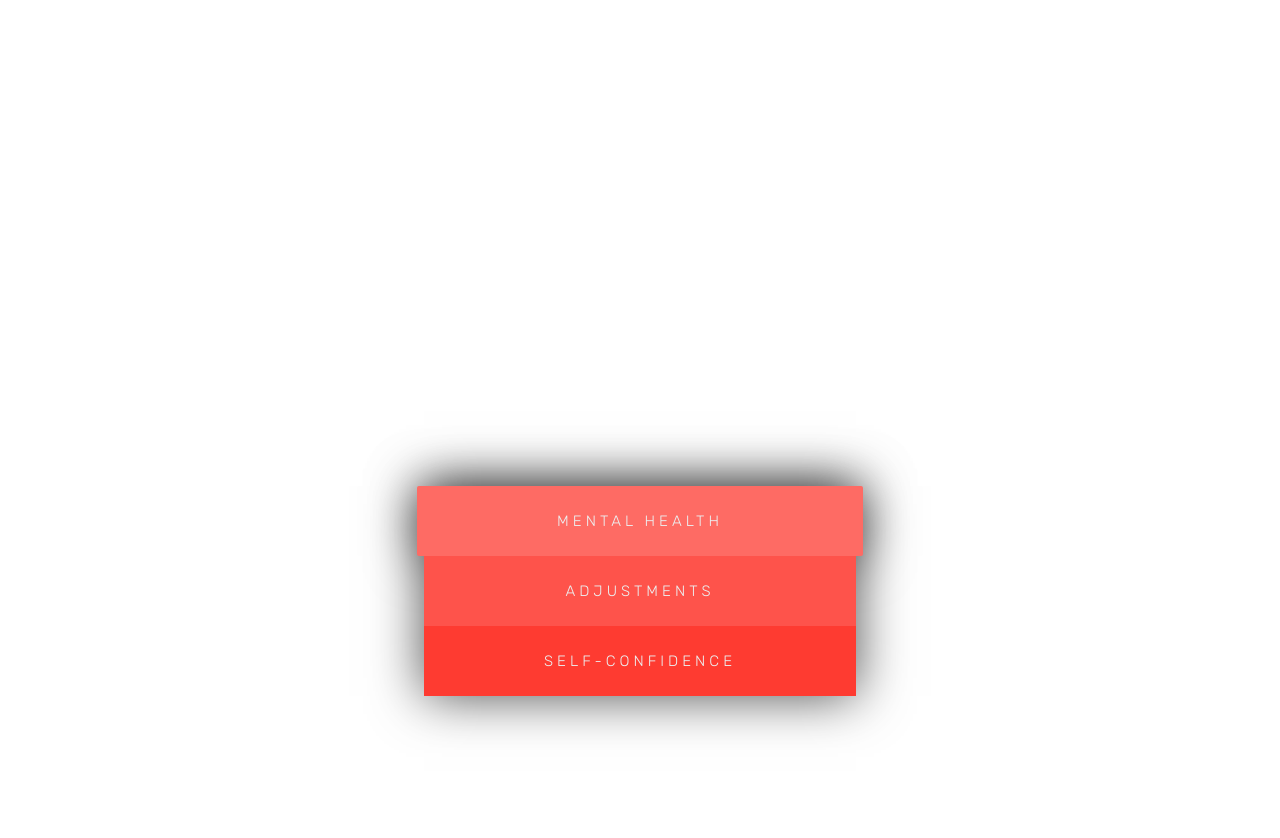
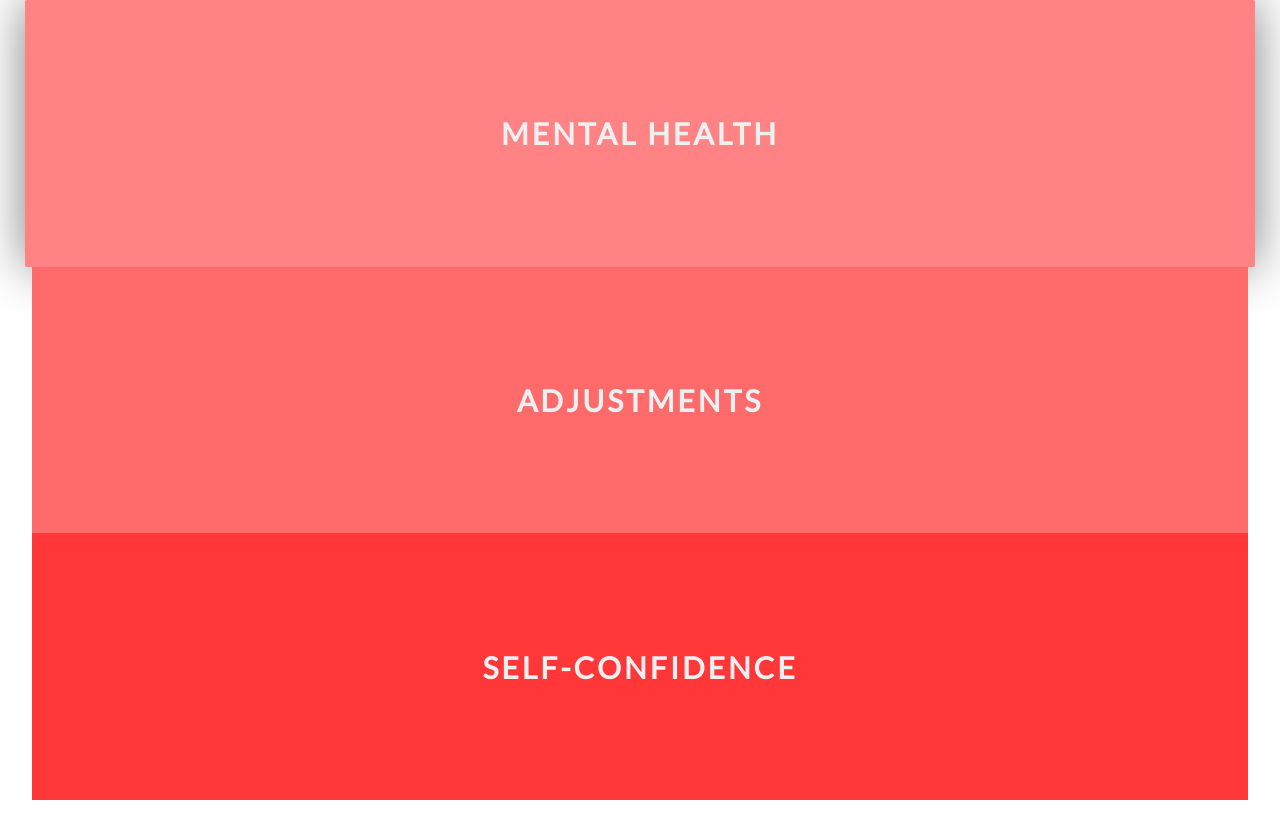
Before and after one commit to Lon19/team-19, a React (Create React App) app in the folder Frontend/: page / in a window 1280 px wide. Shown: the top 838 px of the page. After the commit the page ends 800 px from the top, so only its background shows below. Built offline with nearby package versions, Linux system fonts and the light colour scheme.

Commit message:
Implemented height and width adjustability of buttons/menu.

```diff
--- a/Frontend/src/App.scss
+++ b/Frontend/src/App.scss
@@ -1,15 +1,16 @@
-@import url('https://fonts.googleapis.com/css?family=Rubik:300');
+@import url('https://fonts.googleapis.com/css?family=Lato&display=swap');
 $bg: #34495e;
-$primarycolor: #FE6B64;
+$primarycolor: #FF8384;
 $white: #ecf0f1;
 $font: 'Rubik';
 
 html, body {
   background: white;
   min-height: 100vh;
-  font-family: $font, sans-serif;
-  padding: 100px;
-  margin: 100px;
+  font-family: 'Lato', sans-serif;
+  font-weight: bolder;
+  padding: 0px;
+  margin: 0px;
 }
 
 .App {
@@ -40,17 +41,19 @@ html, body {
 }
 
 .menu-container {
-  box-shadow: 0 0px 50px hsla(0, 0, 0, 0.7);
+  box-shadow: 0 0px 50px hsla(0, 0, 0, 0);
   position: relative;
   transform: translate(0);
-  margin: 18% auto 18% auto;
-  width: 90%;
+  //***  margin: 18% auto 18% auto;
+  margin: auto auto auto auto;
+  width: 95%;
   height: 100%;
 }
 
 .menu-item,
 .menu-item--active {
-  height: 70px;
+  display: flex;
+  height: (100vh)/3;
   width: 100%;
 }
 
@@ -59,9 +62,9 @@ html, body {
   color: $white;
   cursor: pointer;
   display: flex;
-  font-size: 15px;
+  font-size: 30px;
   justify-content: center;
-  letter-spacing: 4px;
+  letter-spacing: 3px;
   text-align: center;
 
   &.active {
@@ -75,13 +78,13 @@ html, body {
     background: darken($primarycolor, 5%);
   }
   &:nth-of-type(3) {
-    background: darken($primarycolor, 10%);
+    background: darken($primarycolor, 15%);
   }
   &:nth-of-type(4) {
-    background: darken($primarycolor, 15%);
+    background: darken($primarycolor, 25%);
   }
   &:nth-of-type(5) {
-    background: darken($primarycolor, 20%);
+    background: darken($primarycolor, 35%);
   }
 }
 
```
